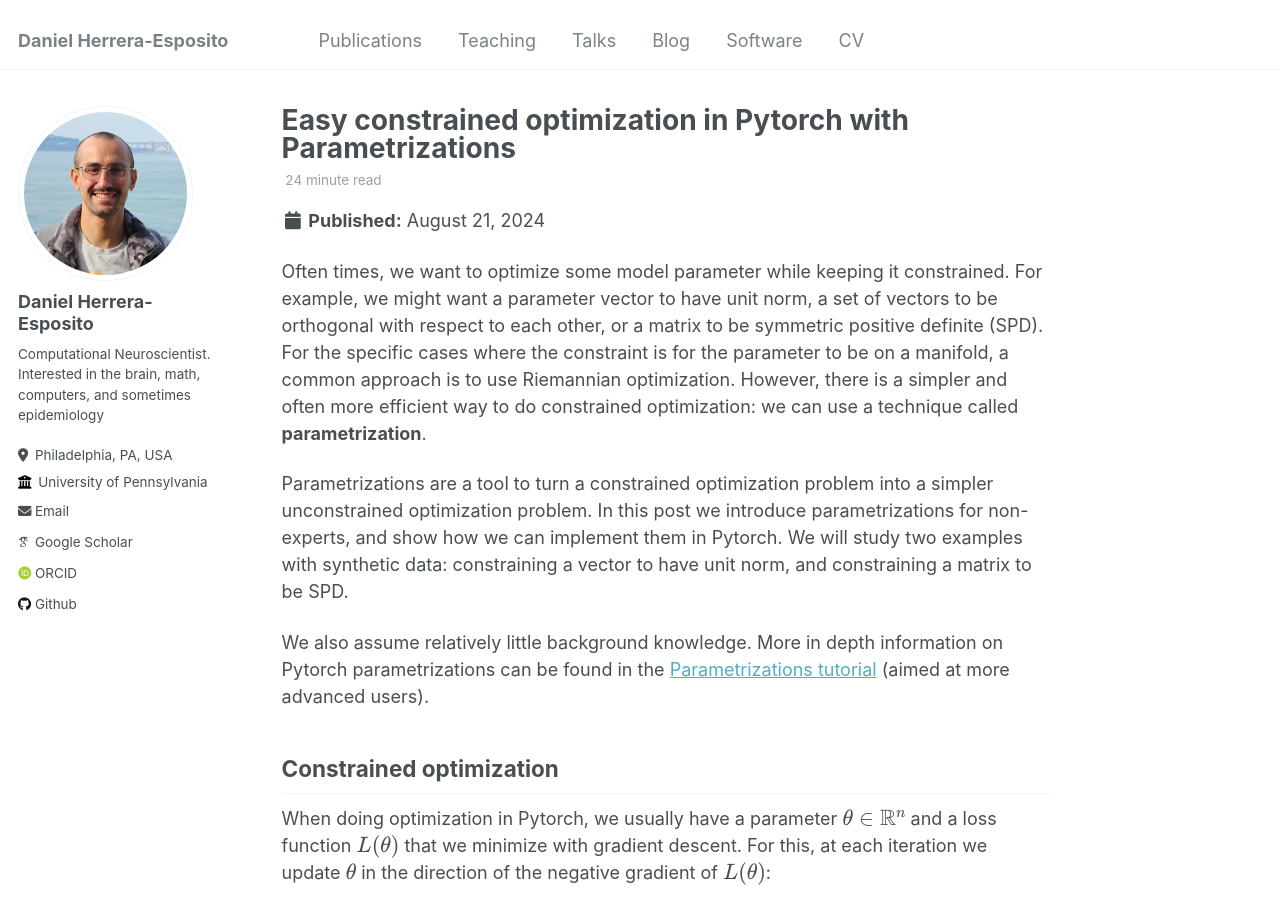
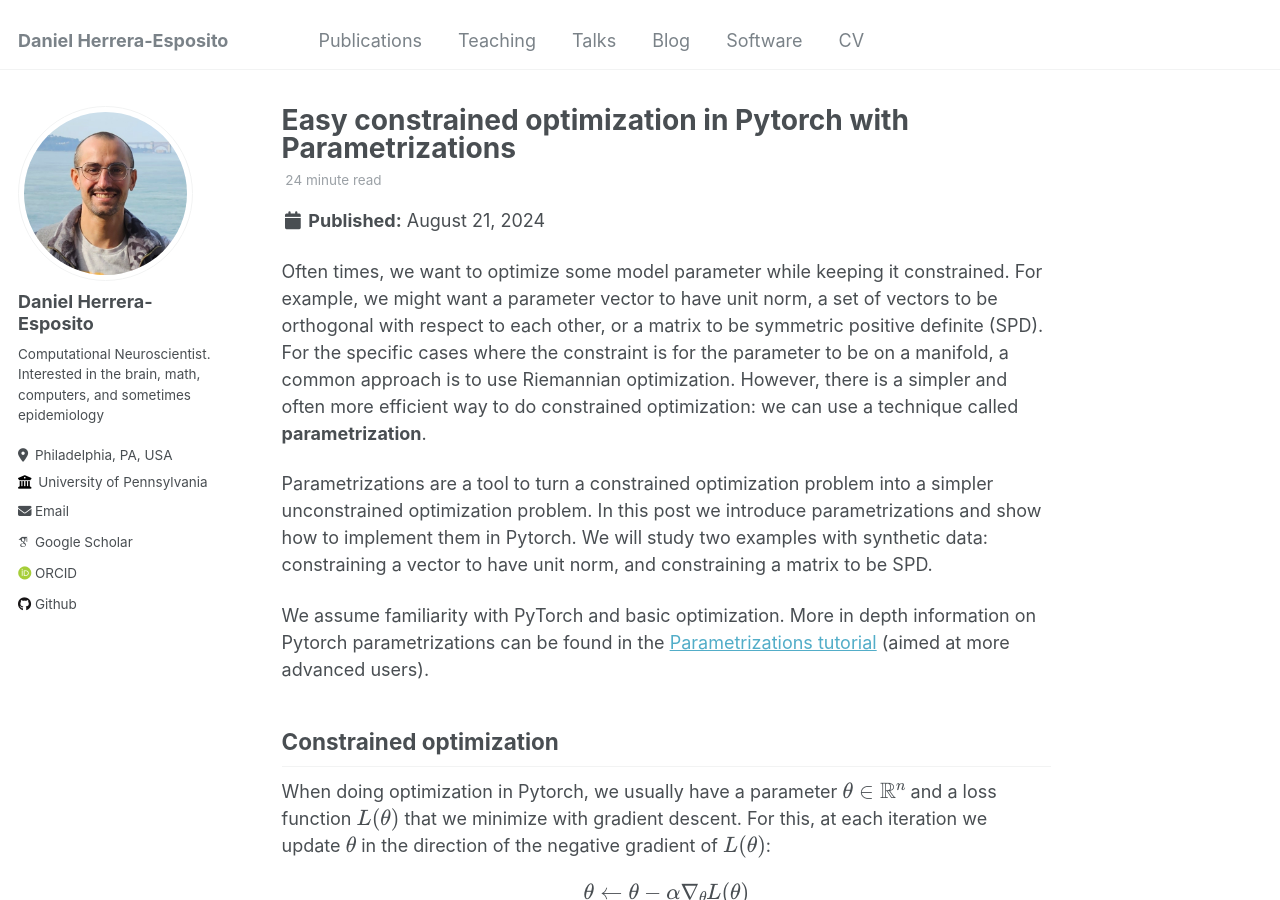
Before and after one commit to dherrera1911/dherrera1911.github.io, a Jekyll site: the page built from _posts/2024-08-21-constrained-learning-with-pytorch-parametrizations.md, in a window 1280 px wide and 900 px high. Built offline with Jekyll 4.4.1, drawn with Linux system fonts in a browser that asks for light colours; some web fonts are replaced.

Commit message:
Fix target audience

```diff
--- a/_posts/2024-08-21-constrained-learning-with-pytorch-parametrizations.md
+++ b/_posts/2024-08-21-constrained-learning-with-pytorch-parametrizations.md
@@ -23,13 +23,13 @@ use a technique called **parametrization**.
 
 Parametrizations are a tool to turn a constrained optimization
 problem into a simpler unconstrained optimization problem.
-In this post we introduce parametrizations for
-non-experts, and show how we can implement them in Pytorch.
+In this post we introduce parametrizations
+and show how to implement them in Pytorch.
 We will study two examples with synthetic data:
 constraining a vector to have unit norm, and
 constraining a matrix to be SPD.
 
-We also assume relatively little background knowledge.
+We assume familiarity with PyTorch and basic optimization.
 More in depth information on Pytorch parametrizations can be found in the
 [Parametrizations tutorial](https://pytorch.org/tutorials/intermediate/parametrizations.html)
 (aimed at more advanced users).
```
